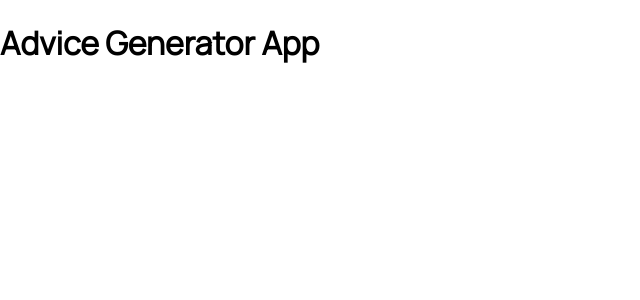
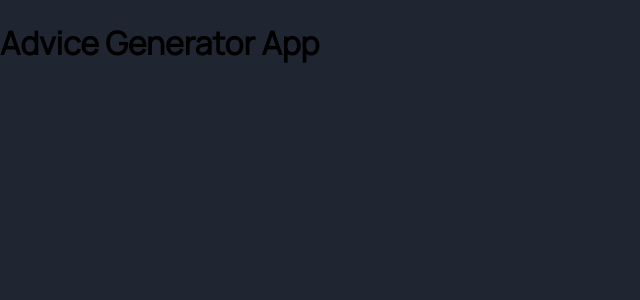
Before and after one commit to akinyiliz/advice-generator-app, a React (Create React App) app: page / in a window 1280 px wide. Shown: the top 300 px of the page, without its empty margins (0-640 px from the left). Built offline with nearby package versions, Linux system fonts and the light colour scheme.

Commit message:
Added global css variable

```diff
--- a/src/index.css
+++ b/src/index.css
@@ -1,16 +1,9 @@
 @import url("https://fonts.googleapis.com/css2?family=Manrope&display=swap");
 
 :root {
-	/* Primary colors */
-	--light-cyan: hsl(193, 38%, 86%);
-	--neon-green: hsl(150, 100%, 66%);
+	/* Neutral colors */
 
-	/* Neutral colors */
-	--grayish-blue: hsl(217, 19%, 38%);
-	--dark-grayish-blue: hsl(217, 19%, 24%);
-
-	/* Font */
-	--quote-font-size: 28px;
+	--dark-blue: hsl(218, 23%, 16%);
 }
 
 * {
```
